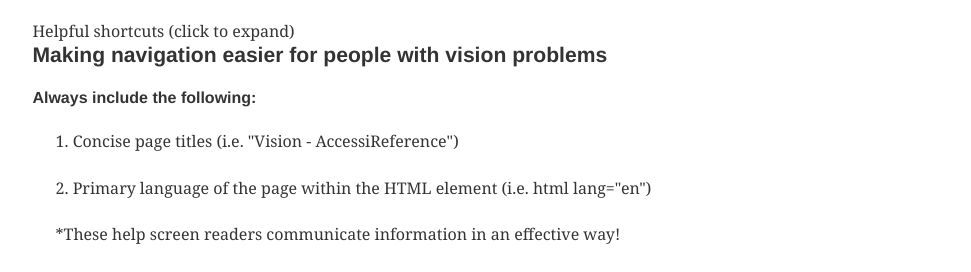
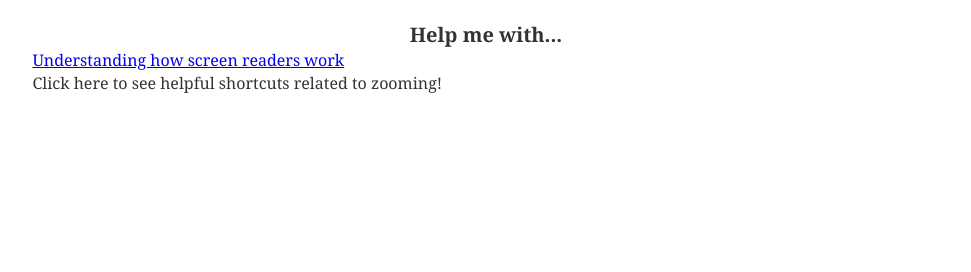
Before and after one commit to masenmatthews/Access_Kickstart, a Gatsby site: page /vision in a window 1280 px wide. Shown: the part 143-415 px from the top of the page, without its empty margins (154-1125 px from the left). Built offline with nearby package versions, Linux system fonts and the light colour scheme; Gatsby itself is replaced by a stand-in of ours; some packages are replaced by stand-ins of ours.

Commit message:
add header styling, edit content on vision page

```diff
--- /dev/null
+++ b/src/components/header.js
@@ -0,0 +1,6 @@
+import React from "react"
+import headerStyles from "./header.module.css"
+
+export default ({ children }) => (
+  <div className={headerStyles.header}>{children}</div>
+)
--- /dev/null
+++ b/src/components/header.module.css
@@ -0,0 +1,5 @@
+.header {
+  font-weight: bold;
+  text-align: center;
+  font-size: 1.25em;
+}
--- a/src/pages/vision.js
+++ b/src/pages/vision.js
@@ -1,14 +1,23 @@
 import React from "react"
-import { graphql } from "gatsby"
+import { css } from "react-emotion"
+import { Link, graphql } from "gatsby"
 import Layout from "../components/layout"
 import Collapsible from 'react-collapsible';
+import { rhythm } from "../utils/typography"
+import Header from "../components/header"
 
 export default ({ data }) => (
   <Layout>
     <h1>Vision</h1>
+    <Header>Help me with...</Header>
+      <Link
+        to={'/about-screen-readers/'}
+        >
+        Understanding how screen readers work
+      </Link>
       {/* Need to figure out how to style collapsible trigger - CSS module has been tricky */}
       <Collapsible
-      trigger="Helpful shortcuts (click to expand)">
+        trigger="Click here to see helpful shortcuts related to zooming!">
           <p>Zoom in</p>
           <ul>CMND + (Mac)</ul>
           <ul>CTRL + (Windows)</ul>
@@ -16,11 +25,6 @@ export default ({ data }) => (
           <ul>CMND - (Mac)</ul>
           <ul>CTRL - (Windows)</ul>
       </Collapsible>
-    <h3>Making navigation easier for people with vision problems</h3>
-    <h4>Always include the following:</h4>
-      <ol>1. Concise page titles (i.e. "Vision - AccessiReference")</ol>
-      <ol>2. Primary language of the page within the HTML element (i.e. html lang="en")</ol>
-      <ol>*These help screen readers communicate information in an effective way!</ol>
   </Layout>
 )
 
```
Lines whose indentation alone changed are shown as unchanged.
